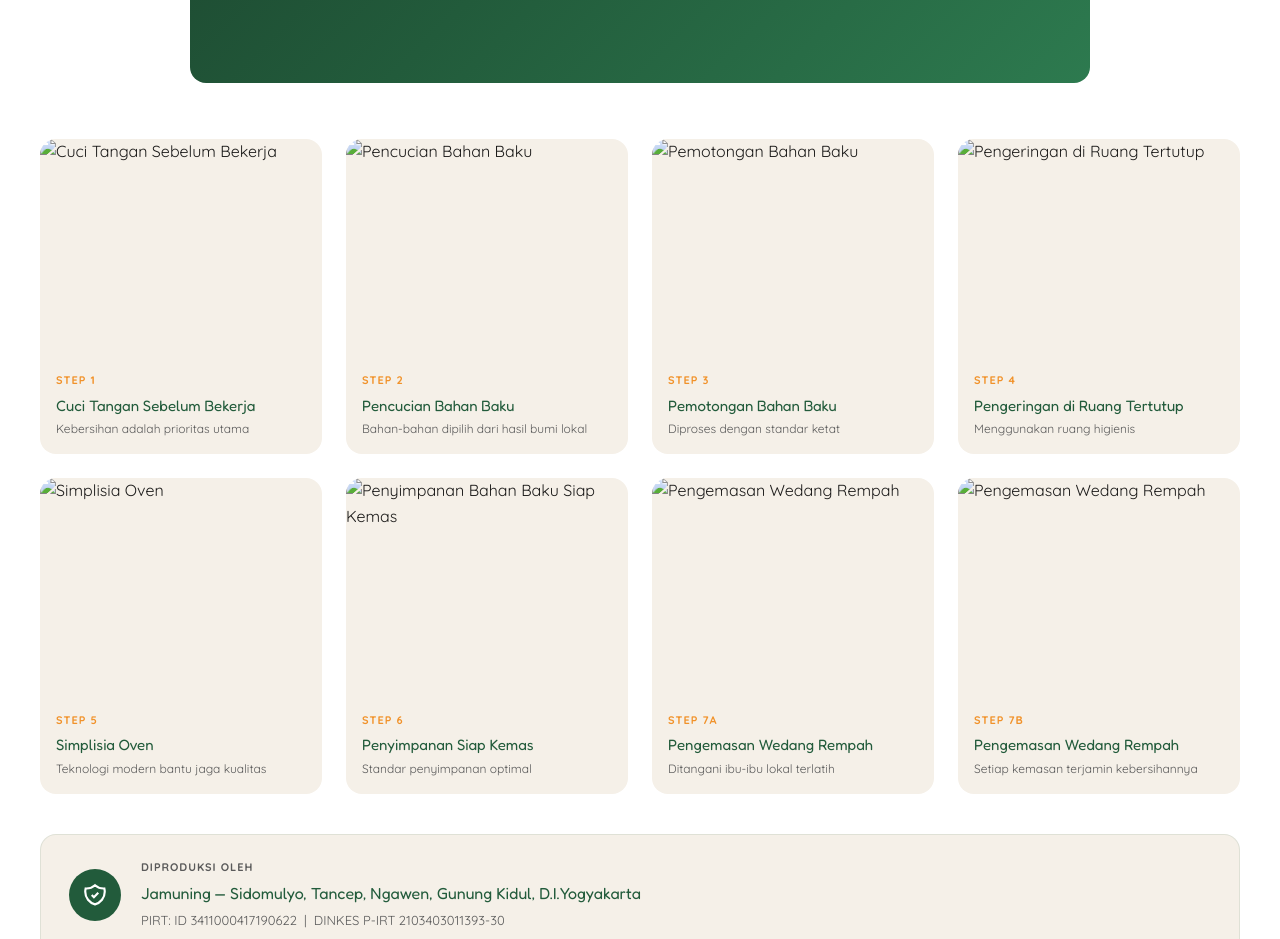
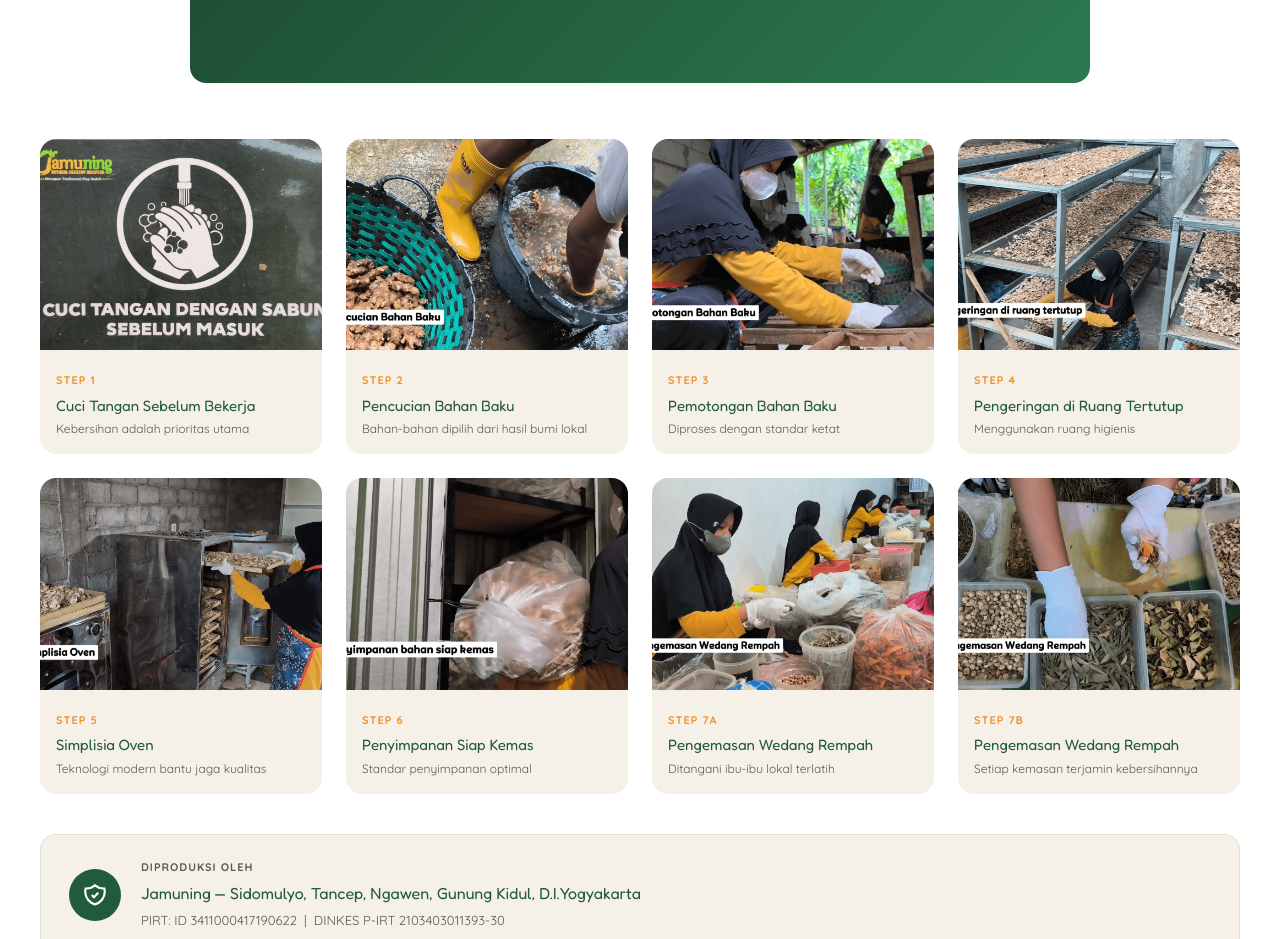
Before and after one commit to GregoriusPeitra/JamuzenLandingPage, a plain HTML site: page index.html in a window 1280 px wide. Shown: the part 6420-7359 px from the top of the page. Drawn offline with Linux system fonts and the light colour scheme.

Commit message:
Update index.html

```diff
--- a/index.html
+++ b/index.html
@@ -2157,7 +2157,7 @@
       <div class="production-gallery">
         <div class="gallery-grid">
           <div class="gallery-item">
-            <img src="/produksi/compress/1-cuci-tangan.png" alt="Cuci Tangan Sebelum Bekerja">
+            <img src="/1-cuci-tangan.png" alt="Cuci Tangan Sebelum Bekerja">
             <div class="gallery-caption">
               <span class="step-number">Step 1</span>
               <p>Cuci Tangan Sebelum Bekerja</p>
@@ -2165,7 +2165,7 @@
             </div>
           </div>
           <div class="gallery-item">
-            <img src="/produksi/compress/2-pencucian-bahan.png" alt="Pencucian Bahan Baku">
+            <img src="/2-pencucian-bahan.png" alt="Pencucian Bahan Baku">
             <div class="gallery-caption">
               <span class="step-number">Step 2</span>
               <p>Pencucian Bahan Baku</p>
@@ -2173,7 +2173,7 @@
             </div>
           </div>
           <div class="gallery-item">
-            <img src="/produksi/compress/3-pemotongan-bahan.png" alt="Pemotongan Bahan Baku">
+            <img src="/3-pemotongan-bahan.png" alt="Pemotongan Bahan Baku">
             <div class="gallery-caption">
               <span class="step-number">Step 3</span>
               <p>Pemotongan Bahan Baku</p>
@@ -2181,7 +2181,7 @@
             </div>
           </div>
           <div class="gallery-item">
-            <img src="/produksi/compress/4-pengeringan.png" alt="Pengeringan di Ruang Tertutup">
+            <img src="/4-pengeringan.png" alt="Pengeringan di Ruang Tertutup">
             <div class="gallery-caption">
               <span class="step-number">Step 4</span>
               <p>Pengeringan di Ruang Tertutup</p>
@@ -2189,7 +2189,7 @@
             </div>
           </div>
           <div class="gallery-item">
-            <img src="/produksi/compress/5-simplisia-oven.png" alt="Simplisia Oven">
+            <img src="/5-simplisia-oven.png" alt="Simplisia Oven">
             <div class="gallery-caption">
               <span class="step-number">Step 5</span>
               <p>Simplisia Oven</p>
@@ -2197,7 +2197,7 @@
             </div>
           </div>
           <div class="gallery-item">
-            <img src="/produksi/compress/6-penyimpanan.png" alt="Penyimpanan Bahan Baku Siap Kemas">
+            <img src="/6-penyimpanan.png" alt="Penyimpanan Bahan Baku Siap Kemas">
             <div class="gallery-caption">
               <span class="step-number">Step 6</span>
               <p>Penyimpanan Siap Kemas</p>
@@ -2205,7 +2205,7 @@
             </div>
           </div>
           <div class="gallery-item">
-            <img src="/produksi/compress/7a-pengemasan.png" alt="Pengemasan Wedang Rempah">
+            <img src="/7a-pengemasan.png" alt="Pengemasan Wedang Rempah">
             <div class="gallery-caption">
               <span class="step-number">Step 7a</span>
               <p>Pengemasan Wedang Rempah</p>
@@ -2213,7 +2213,7 @@
             </div>
           </div>
           <div class="gallery-item">
-            <img src="/produksi/compress/7b-pengemasan.png" alt="Pengemasan Wedang Rempah">
+            <img src="/7b-pengemasan.png" alt="Pengemasan Wedang Rempah">
             <div class="gallery-caption">
               <span class="step-number">Step 7b</span>
               <p>Pengemasan Wedang Rempah</p>
```
